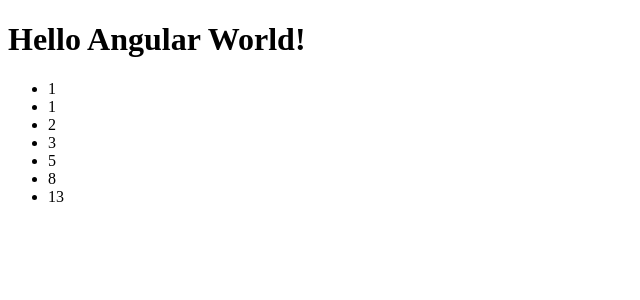
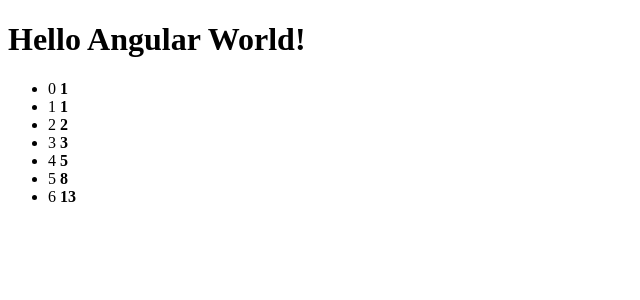
Before and after one commit to Comprehensher/angular-conspect, an Angular app: page / in a window 1280 px wide. Shown: the top 300 px of the page, without its empty margins (0-640 px from the left). Built offline with nearby package versions, Linux system fonts and the light colour scheme.

Commit message:
cycle *ngFor - iteration of array and creation list, Get index of every elemnt of array

```diff
--- a/src/app/app.component.html
+++ b/src/app/app.component.html
@@ -1,7 +1,7 @@
 <h1>Hello Angular World!</h1>
 
 <ul>
-  <li *ngFor="let n of arr">
-    {{n}}
+  <li *ngFor="let n of arr; let idx = index ">
+    {{idx}} <strong>{{n}}</strong>
   </li>
 </ul>
```
